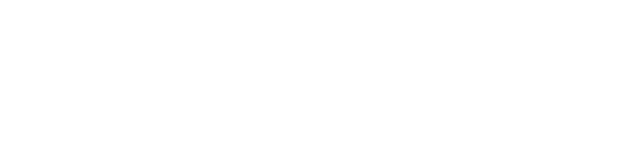
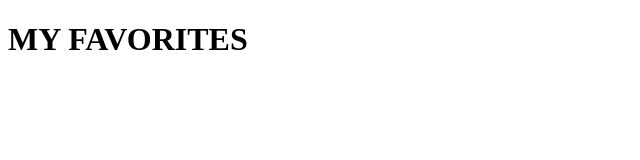
Before and after one commit to ryl23/CC14-, a plain HTML site: page index.html in a window 1280 px wide. Shown: the whole page, without its empty margins (0-640 px from the left). Drawn offline with Linux system fonts and the light colour scheme.

Commit message:
add index.html

```diff
--- a/index.html
+++ b/index.html
@@ -3,9 +3,9 @@
 <head>
     <meta charset="UTF-8">
     <meta name="viewport" content="width=device-width, initial-scale=1.0">
-    <title>My Favorite </title>
+    <title>My Favorite X </title>
 </head>
 <body>
-    <!-- Your content goes here -->
+    <h1>MY FAVORITES</h1>
 </body>
 </html>
```
